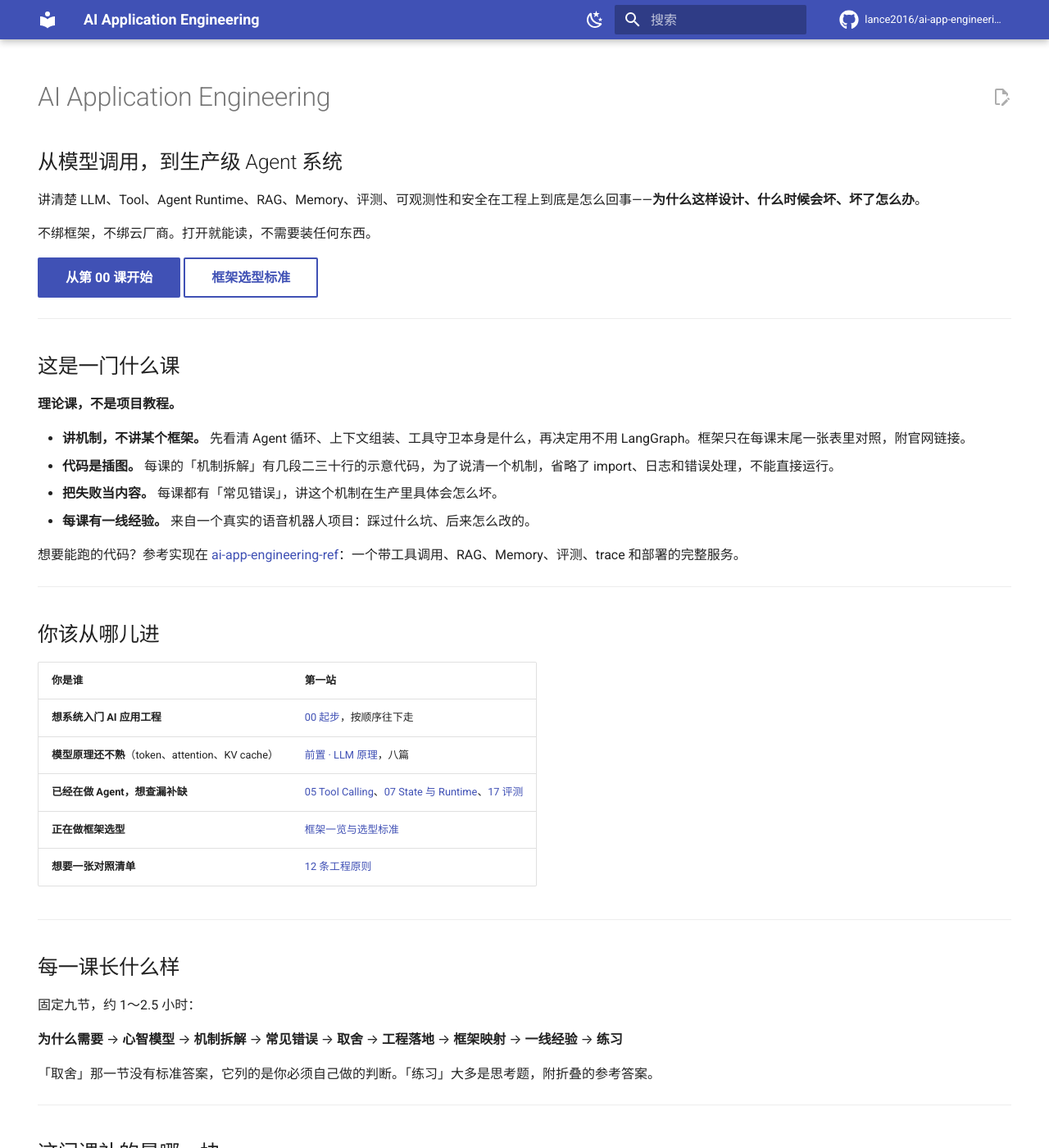
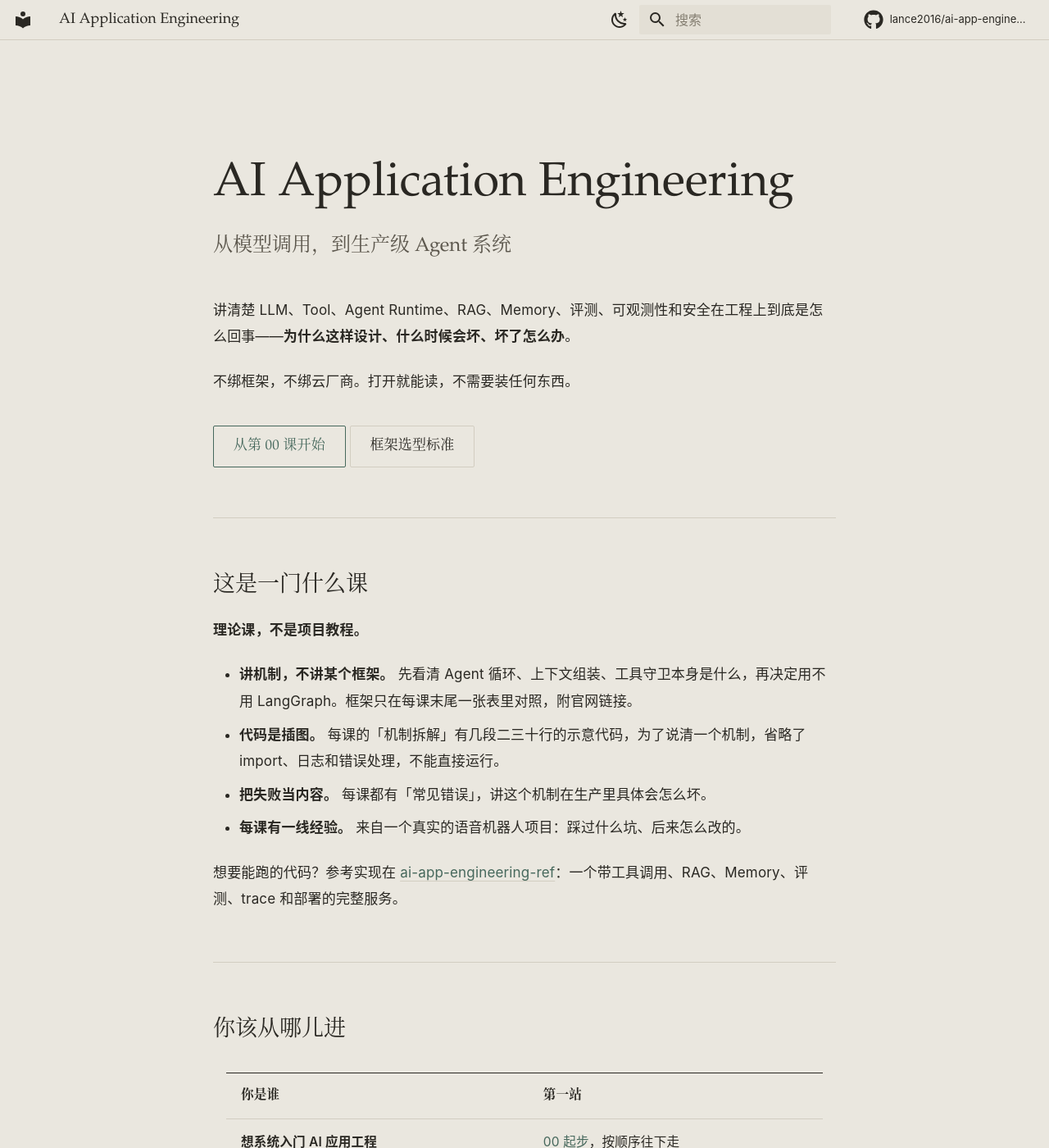
Before and after one commit to lance2016/ai-app-engineering, an MkDocs documentation site: the page built from docs/index.md, in a window 1280 px wide and 1400 px high. Shown: the whole window at 82% size. Built offline with MkDocs 1.6.1 and Material for MkDocs 9.7.7, drawn with Linux system fonts in a browser that asks for light colours; comment, search, counter and statistics services are not loaded.

Commit message:
style: give the docs site a paper-and-ink skin
Material's stock theme was showing through: an indigo header bar, Roboto
pulled from Google Fonts, and a 61rem text column that puts 56 full-width
Chinese characters on a line.

The skin is one sheet of paper -- header, nav and content share a single
ground, and structure comes from whitespace and hairlines rather than
cards or shadows. Colour is spent on links and on the "you are here"
marks; rust is held back for literals in code.

Typography, sized for Chinese long-form reading:
- 36rem measure (about 40 characters a line) with 1.9 line-height
- system faces only, no web font request, so first paint does not wait
  on a host that is unreachable from the mainland
- headings pair an old-style Latin serif with a Song face
- tables drop to the three-rule form, no zebra or shadow
- the one-sentence blockquote that opens each lesson gets the page's
  only piece of scale

Mermaid and the code highlighter are retinted to the same three colours,
so 40 diagrams and 150 listings stop reading as pasted-in screens.

Nav status badges now mark only the 8 unfinished pages instead of
stamping all 45; mkdocs.yml gains the tooltip text for those two states.

```diff
--- /dev/null
+++ b/docs/stylesheets/wabi.css
@@ -0,0 +1,531 @@
+/* ==========================================================================
+   Wabi-sabi skin for MkDocs Material.
+
+   Ground rules, so future edits stay coherent:
+   1. One paper tone across header, nav and content. Structure comes from
+      whitespace and hairlines, never from cards, shadows or fills.
+   2. No web fonts. The audience reads from mainland China, where Google
+      Fonts is unreachable; a blocked @import would stall first paint.
+      Headings borrow an old-style Latin serif and a system Song face.
+   3. Colour is spent in exactly one place: celadon, on links and on the
+      marks that say "you are here". Rust is reserved for warnings.
+   ========================================================================== */
+
+/* --- tokens ------------------------------------------------------------- */
+
+[data-md-color-scheme="default"] {
+  --ws-paper:      #eae7df;
+  --ws-paper-deep: #e3dfd5;
+  --ws-ink:        #2a2823;
+  --ws-ink-2:      #5c574d;
+  --ws-ink-3:      #857f72;
+  --ws-rule:       #d2cdc1;
+  --ws-rule-faint: #dfdace;
+  --ws-celadon:    #46685c;
+  --ws-celadon-2:  #6e8b7e;
+  --ws-rust:       #8a5334;
+
+  --md-default-bg-color:              var(--ws-paper);
+  --md-default-fg-color:              var(--ws-ink);
+  --md-default-fg-color--light:       var(--ws-ink-2);
+  --md-default-fg-color--lighter:     var(--ws-ink-3);
+  --md-default-fg-color--lightest:    var(--ws-rule);
+  --md-primary-fg-color:              var(--ws-paper);
+  --md-primary-bg-color:              var(--ws-ink);
+  --md-primary-bg-color--light:       var(--ws-ink-2);
+  --md-accent-fg-color:               var(--ws-celadon-2);
+  --md-typeset-color:                 var(--ws-ink);
+  --md-typeset-a-color:               var(--ws-celadon);
+  --md-typeset-mark-color:            #ded4b4;
+  --md-typeset-table-color:           var(--ws-rule);
+  --md-code-bg-color:                 var(--ws-paper-deep);
+  --md-code-fg-color:                 var(--ws-ink);
+  --md-footer-bg-color:               var(--ws-paper);
+  --md-footer-bg-color--dark:         var(--ws-paper);
+  --md-footer-fg-color:               var(--ws-ink);
+  --md-footer-fg-color--light:        var(--ws-ink-2);
+  --md-footer-fg-color--lighter:      var(--ws-ink-3);
+  --md-shadow-z1: none;
+  --md-shadow-z2: none;
+  --md-shadow-z3: none;
+
+  /* Syntax highlighting uses the page's own three colours -- ink, celadon,
+     rust -- so a code block reads as part of the page, not a pasted screen. */
+  --md-code-hl-keyword-color:      var(--ws-celadon);
+  --md-code-hl-operator-color:     var(--ws-ink-2);
+  --md-code-hl-punctuation-color:  var(--ws-ink-2);
+  --md-code-hl-string-color:       var(--ws-rust);
+  --md-code-hl-number-color:       var(--ws-rust);
+  --md-code-hl-constant-color:     var(--ws-rust);
+  --md-code-hl-special-color:      var(--ws-rust);
+  --md-code-hl-comment-color:      var(--ws-ink-3);
+  --md-code-hl-function-color:     var(--ws-ink);
+  --md-code-hl-name-color:         var(--ws-ink);
+  --md-code-hl-variable-color:     var(--ws-ink);
+  --md-code-hl-generic-color:      var(--ws-ink-2);
+  --md-code-hl-color:              var(--ws-celadon);
+}
+
+[data-md-color-scheme="slate"] {
+  --ws-paper:      #1e1d1a;
+  --ws-paper-deep: #26241f;
+  --ws-ink:        #e0dbd0;
+  --ws-ink-2:      #a39c8d;
+  --ws-ink-3:      #7c7567;
+  --ws-rule:       #3a372f;
+  --ws-rule-faint: #302e28;
+  --ws-celadon:    #9bbba9;
+  --ws-celadon-2:  #b9d2c3;
+  --ws-rust:       #c48a63;
+
+  --md-hue: 40;
+  --md-default-bg-color:              var(--ws-paper);
+  --md-default-fg-color:              var(--ws-ink);
+  --md-default-fg-color--light:       var(--ws-ink-2);
+  --md-default-fg-color--lighter:     var(--ws-ink-3);
+  --md-default-fg-color--lightest:    var(--ws-rule);
+  --md-primary-fg-color:              var(--ws-paper);
+  --md-primary-bg-color:              var(--ws-ink);
+  --md-primary-bg-color--light:       var(--ws-ink-2);
+  --md-accent-fg-color:               var(--ws-celadon-2);
+  --md-typeset-color:                 var(--ws-ink);
+  --md-typeset-a-color:               var(--ws-celadon);
+  --md-typeset-mark-color:            #4a4326;
+  --md-typeset-table-color:           var(--ws-rule);
+  --md-code-bg-color:                 var(--ws-paper-deep);
+  --md-code-fg-color:                 var(--ws-ink);
+  --md-footer-bg-color:               var(--ws-paper);
+  --md-footer-bg-color--dark:         var(--ws-paper);
+  --md-footer-fg-color:               var(--ws-ink);
+  --md-footer-fg-color--light:        var(--ws-ink-2);
+  --md-footer-fg-color--lighter:      var(--ws-ink-3);
+  --md-shadow-z1: none;
+  --md-shadow-z2: none;
+  --md-shadow-z3: none;
+
+  --md-code-hl-keyword-color:      var(--ws-celadon);
+  --md-code-hl-operator-color:     var(--ws-ink-2);
+  --md-code-hl-punctuation-color:  var(--ws-ink-2);
+  --md-code-hl-string-color:       var(--ws-rust);
+  --md-code-hl-number-color:       var(--ws-rust);
+  --md-code-hl-constant-color:     var(--ws-rust);
+  --md-code-hl-special-color:      var(--ws-rust);
+  --md-code-hl-comment-color:      var(--ws-ink-3);
+  --md-code-hl-function-color:     var(--ws-ink);
+  --md-code-hl-name-color:         var(--ws-ink);
+  --md-code-hl-variable-color:     var(--ws-ink);
+  --md-code-hl-generic-color:      var(--ws-ink-2);
+  --md-code-hl-color:              var(--ws-celadon);
+}
+
+/* --- type --------------------------------------------------------------- */
+
+:root {
+  /* Latin from an old-style face with calligraphic roots, CJK from a Song
+     face. Both traditions come from a cut or brushed stroke, so mixed
+     Chinese/English headings keep one voice. */
+  --ws-serif: "Iowan Old Style", "Palatino Linotype", Palatino, "Book Antiqua",
+              Georgia, "Songti SC", "Source Han Serif SC", "Noto Serif CJK SC",
+              "Source Han Serif CN", STSong, SimSun, serif;
+  --ws-sans:  -apple-system, BlinkMacSystemFont, "Segoe UI", "PingFang SC",
+              "Hiragino Sans GB", "Microsoft YaHei", "Source Han Sans SC",
+              "Noto Sans CJK SC", sans-serif;
+  --ws-mono:  ui-monospace, SFMono-Regular, "SF Mono", Menlo, Consolas,
+              "Liberation Mono", "PingFang SC", monospace;
+}
+
+body, input, .md-typeset { font-family: var(--ws-sans); }
+code, kbd, pre, .md-typeset code, .md-typeset pre { font-family: var(--ws-mono); }
+
+/* CJK carries more ink per line than Latin, so it wants more leading and a
+   slightly larger body size than Material's default 16px/1.6. */
+.md-typeset {
+  font-size: .85rem;
+  line-height: 1.9;
+  letter-spacing: .01em;
+}
+
+.md-typeset h1, .md-typeset h2, .md-typeset h3,
+.md-typeset h4, .md-typeset h5, .md-typeset h6 {
+  font-family: var(--ws-serif);
+  font-weight: 600;
+  letter-spacing: 0;
+  color: var(--ws-ink);
+}
+
+.md-typeset h1 {
+  font-size: 2rem;
+  line-height: 1.35;
+  margin: 0 0 1.6rem;
+  font-weight: 500;
+}
+.md-typeset h2 {
+  font-size: 1.35rem;
+  line-height: 1.4;
+  margin: 3.2rem 0 .9rem;
+  font-weight: 500;
+}
+.md-typeset h3 {
+  font-size: 1.05rem;
+  margin: 2rem 0 .6rem;
+  font-weight: 600;
+}
+.md-typeset h4 { font-size: .92rem; margin: 1.6rem 0 .5rem; }
+
+.md-typeset p, .md-typeset li { text-wrap: pretty; }
+.md-typeset p { margin: 0 0 1.1rem; }
+.md-typeset ul, .md-typeset ol { margin-bottom: 1.1rem; }
+.md-typeset li { margin-bottom: .35rem; }
+.md-typeset strong { font-weight: 600; color: var(--ws-ink); }
+
+/* --- measure and the empty margin --------------------------------------- */
+
+.md-grid { max-width: 68rem; }
+
+/* Material sets the root font at 125%, so 1rem is 20px here. 36rem is about
+   720px, roughly 40 full-width Chinese characters per line -- Material's
+   default 61rem grid puts 56 on a line, which is past comfortable.
+   The column stops well short of the table of contents. The gap is not
+   padding waiting to be filled; it is the page breathing. */
+.md-content__inner { max-width: 36rem; margin-bottom: 4rem; }
+.md-content__inner::before { display: none; }         /* Material's top spacer */
+.md-content__inner > :first-child { margin-top: 2.4rem; }
+
+/* Tables, code and diagrams are allowed to spill into that gap, but only on
+   screens wide enough that the spill cannot reach the table of contents. */
+@media screen and (min-width: 90em) {
+  .md-typeset .md-typeset__scrollwrap,
+  .md-typeset .highlight,
+  .md-typeset .highlighttable,
+  .md-typeset .mermaid,
+  .md-typeset > p > img {
+    width: calc(100% + 4rem);
+    max-width: none;
+  }
+}
+
+/* --- the opening line ---------------------------------------------------- */
+
+/* Every lesson opens with a one-sentence blockquote under the title. It is
+   the page's thesis, so it gets the page's one piece of scale. */
+[dir] .md-typeset h1 + blockquote {
+  margin: 0 0 3rem;
+  padding: 0 0 1.6rem;
+  border: 0;
+  border-bottom: 1px solid var(--ws-rule);
+  font-family: var(--ws-serif);
+  font-size: 1.05rem;
+  line-height: 1.95;
+  color: var(--ws-ink-2);
+}
+[dir] .md-typeset h1 + blockquote p { margin: 0; }
+
+[dir] .md-typeset blockquote {
+  margin: 1.6rem 0;
+  padding-left: 1.2rem;
+  border-left: 1px solid var(--ws-rule);
+  color: var(--ws-ink-2);
+}
+
+/* --- tables: the three-rule form used in Chinese technical writing ------- */
+
+.md-typeset table:not([class]) {
+  border: 0;
+  border-top: 1px solid var(--ws-ink);
+  border-bottom: 1px solid var(--ws-ink);
+  border-radius: 0;
+  box-shadow: none;
+  font-size: .78rem;
+  line-height: 1.75;
+}
+.md-typeset table:not([class]) th {
+  background: transparent;
+  border-bottom: 1px solid var(--ws-rule);
+  font-family: var(--ws-serif);
+  font-weight: 600;
+  color: var(--ws-ink);
+  padding: .7rem .9rem;
+}
+.md-typeset table:not([class]) td {
+  border: 0;
+  padding: .7rem .9rem;
+  vertical-align: top;
+}
+.md-typeset table:not([class]) tr:hover { background: transparent; }
+.md-typeset__scrollwrap { margin: 1.6rem 0; }
+
+/* --- code ---------------------------------------------------------------- */
+
+.md-typeset pre > code {
+  border-radius: 2px;
+  padding: 1.1rem 1.2rem;
+  line-height: 1.7;
+}
+.md-typeset .highlight { margin: 1.6rem 0; }
+.md-typeset code {
+  border-radius: 2px;
+  padding: .1em .35em;
+  font-size: .84em;
+  background: var(--ws-paper-deep);
+}
+.md-typeset a > code { color: inherit; }
+
+/* Line numbers should recede; they are addressing, not content. */
+.md-typeset .highlight [data-linenos]::before {
+  color: var(--ws-ink-3);
+  background: transparent;
+  box-shadow: none;
+}
+
+/* --- links --------------------------------------------------------------- */
+
+.md-typeset a {
+  color: var(--ws-celadon);
+  text-decoration: underline;
+  text-decoration-color: var(--ws-rule);
+  text-underline-offset: .22em;
+  text-decoration-thickness: 1px;
+}
+.md-typeset a:hover,
+.md-typeset a:focus-visible { text-decoration-color: currentColor; }
+
+/* --- buttons: an outline, not a slab ------------------------------------- */
+
+.md-typeset .md-button {
+  border: 1px solid var(--ws-rule);
+  border-radius: 2px;
+  padding: .5em 1.4em;
+  color: var(--ws-ink);
+  font-family: var(--ws-serif);
+  font-weight: 500;
+  text-decoration: none;
+  transition: border-color .2s, color .2s;
+}
+.md-typeset .md-button--primary {
+  background: transparent;
+  border-color: var(--ws-celadon);
+  color: var(--ws-celadon);
+}
+.md-typeset .md-button:hover,
+.md-typeset .md-button:focus-visible {
+  background: transparent;
+  border-color: var(--ws-ink);
+  color: var(--ws-ink);
+}
+
+/* --- header: paper all the way up ---------------------------------------- */
+
+.md-header {
+  background: var(--ws-paper);
+  color: var(--ws-ink);
+  box-shadow: none;
+  border-bottom: 1px solid transparent;
+  transition: border-color .25s;
+}
+.md-header--shadow { border-bottom-color: var(--ws-rule); box-shadow: none; }
+.md-header__title { font-family: var(--ws-serif); font-weight: 500; }
+.md-header__topic:first-child { font-weight: 500; }
+.md-search__form {
+  background: var(--ws-paper-deep);
+  border-radius: 2px;
+  box-shadow: none;
+}
+.md-search__form:hover { background: var(--ws-rule-faint); }
+.md-search__input::placeholder { color: var(--ws-ink-3); }
+[data-md-toggle="search"]:checked ~ .md-header .md-search__form { border-radius: 2px 2px 0 0; }
+.md-search__output { border-radius: 0 0 2px 2px; }
+.md-search-result__meta { background: var(--ws-paper-deep); color: var(--ws-ink-2); }
+
+/* --- navigation: a mark in the margin, not a filled pill ----------------- */
+
+.md-nav { font-size: .68rem; line-height: 1.7; }
+.md-nav__title { font-family: var(--ws-serif); color: var(--ws-ink-2); font-weight: 500; }
+.md-nav__link { color: var(--ws-ink-2); transition: color .15s; }
+.md-nav__link:hover, .md-nav__link:focus { color: var(--ws-ink); }
+.md-nav__item .md-nav__link--active,
+.md-nav__item .md-nav__link--active:hover { color: var(--ws-celadon); font-weight: 600; }
+
+.md-sidebar--primary .md-nav__list .md-nav__link {
+  position: relative;
+  padding-left: .55rem;
+}
+.md-sidebar--primary .md-nav__link--active::before {
+  content: "";
+  position: absolute;
+  left: 0;
+  top: .45em;
+  bottom: .45em;
+  width: 2px;
+  background: var(--ws-celadon);
+}
+
+.md-sidebar__scrollwrap::-webkit-scrollbar-thumb { background: var(--ws-rule); }
+
+/* 37 of the 45 pages carry status: complete, so that badge marks the rule
+   rather than the exception and reads as noise. Only the unfinished pages
+   get a mark, and it stays a dot. */
+.md-status--complete { display: none; }
+.md-status { color: var(--ws-ink-3); }
+.md-status::after {
+  content: "";
+  display: inline-block;
+  width: 5px;
+  height: 5px;
+  margin-left: .3em;
+  background: transparent;
+  border: 1px solid currentcolor;
+  border-radius: 50%;
+  vertical-align: .1em;
+  -webkit-mask-image: none;
+  mask-image: none;
+}
+.md-status--draft::after { background: currentcolor; }
+
+/* Table of contents: quiet, with the active heading marked the same way. */
+.md-nav--secondary .md-nav__title { border-bottom: 1px solid var(--ws-rule); padding-bottom: .5rem; }
+.md-nav--secondary .md-nav__link--passed { color: var(--ws-ink-3); }
+
+/* --- footer -------------------------------------------------------------- */
+
+.md-footer { border-top: 1px solid var(--ws-rule); }
+.md-footer-meta { background: transparent; }
+.md-footer__link { opacity: 1; }
+.md-footer__title { font-family: var(--ws-serif); background: transparent; }
+.md-footer__direction { color: var(--ws-ink-3); }
+.md-copyright { color: var(--ws-ink-3); }
+.md-copyright__highlight { color: var(--ws-ink-2); }
+
+/* --- diagrams and figures ------------------------------------------------ */
+
+/* Material declares these on `:root > *`, i.e. on <body>, so a plain :root
+   block here loses to it. Match the selector and win on source order.
+   The 40 Mermaid diagrams stay entirely in ink and paper: colour is spent on
+   links and on the opening line, and nowhere else. */
+:root > * {
+  --md-mermaid-font-family: var(--ws-sans);
+  --md-mermaid-node-bg-color: transparent;
+  --md-mermaid-node-fg-color: var(--ws-ink-2);
+  --md-mermaid-label-bg-color: var(--ws-paper);
+  --md-mermaid-label-fg-color: var(--ws-ink);
+  --md-mermaid-edge-color: var(--ws-ink-2);
+
+  --md-mermaid-sequence-actor-bg-color: transparent;
+  --md-mermaid-sequence-actor-fg-color: var(--ws-ink);
+  --md-mermaid-sequence-actor-border-color: var(--ws-ink-2);
+  --md-mermaid-sequence-actor-line-color: var(--ws-rule);
+  --md-mermaid-sequence-actorman-bg-color: transparent;
+  --md-mermaid-sequence-actorman-line-color: var(--ws-ink-2);
+  --md-mermaid-sequence-box-bg-color: transparent;
+  --md-mermaid-sequence-box-fg-color: var(--ws-ink);
+  --md-mermaid-sequence-label-bg-color: var(--ws-paper-deep);
+  --md-mermaid-sequence-label-fg-color: var(--ws-ink);
+  --md-mermaid-sequence-loop-bg-color: transparent;
+  --md-mermaid-sequence-loop-border-color: var(--ws-rule);
+  --md-mermaid-sequence-loop-fg-color: var(--ws-ink);
+  --md-mermaid-sequence-message-fg-color: var(--ws-ink);
+  --md-mermaid-sequence-message-line-color: var(--ws-ink-2);
+  --md-mermaid-sequence-note-bg-color: var(--ws-paper-deep);
+  --md-mermaid-sequence-note-border-color: var(--ws-rule);
+  --md-mermaid-sequence-note-fg-color: var(--ws-ink);
+  --md-mermaid-sequence-number-bg-color: var(--ws-ink-2);
+  --md-mermaid-sequence-number-fg-color: var(--ws-paper);
+}
+.md-typeset .mermaid { margin: 2.4rem 0; }
+
+.md-typeset img { border-radius: 2px; }
+
+/* --- folded exercise answers --------------------------------------------- */
+
+[dir] .md-typeset details {
+  border: 0;
+  border-top: 1px solid var(--ws-rule);
+  border-radius: 0;
+  box-shadow: none;
+  background: transparent;
+  font-size: inherit;
+  padding-bottom: .6rem;
+}
+[dir] .md-typeset details > summary {
+  background: transparent;
+  border-left-width: 0;
+  font-family: var(--ws-serif);
+  font-weight: 500;
+  color: var(--ws-ink-2);
+  padding: .7rem 0;
+}
+[dir] .md-typeset details > summary::before { display: none; }
+.md-typeset details > summary::after { color: var(--ws-ink-3); }
+[dir] .md-typeset details[open] > summary { color: var(--ws-ink); }
+
+/* --- rules and marks ------------------------------------------------------ */
+
+.md-typeset hr {
+  border-bottom: 1px solid var(--ws-rule);
+  margin: 3rem 0;
+}
+
+.md-typeset .headerlink {
+  color: var(--ws-rule);
+  text-decoration: none;
+}
+.md-typeset :target > .headerlink,
+.md-typeset :hover > .headerlink { color: var(--ws-celadon); }
+
+/* --- the front page ------------------------------------------------------- */
+
+/* index.md hides both sidebars, which is how we recognise it without a
+   template override. Its column runs wider and opens with more silence. */
+.md-main__inner:has(.md-sidebar--primary[hidden]) .md-content__inner {
+  max-width: 38rem;
+  margin-inline: auto;
+}
+
+/* The edit-this-page pencil has nothing to sit beside on the front page. */
+.md-main__inner:has(.md-sidebar--primary[hidden]) .md-content__button { display: none; }
+.md-main__inner:has(.md-sidebar--primary[hidden]) .md-content__inner > h1 {
+  font-size: 2.9rem;
+  line-height: 1.2;
+  margin-top: 5rem;
+  margin-bottom: 1.2rem;
+  font-weight: 400;
+}
+.md-main__inner:has(.md-sidebar--primary[hidden]) .md-content__inner > h1 + h2 {
+  margin-top: 0;
+  margin-bottom: 2.2rem;
+  font-size: 1.2rem;
+  font-weight: 400;
+  color: var(--ws-ink-2);
+}
+.md-main__inner:has(.md-sidebar--primary[hidden]) .md-typeset .md-button {
+  margin-top: .8rem;
+}
+
+/* --- quality floor -------------------------------------------------------- */
+
+:focus-visible {
+  outline: 2px solid var(--ws-celadon);
+  outline-offset: 2px;
+}
+
+@media (prefers-reduced-motion: reduce) {
+  *, *::before, *::after {
+    animation-duration: .01ms !important;
+    transition-duration: .01ms !important;
+    scroll-behavior: auto !important;
+  }
+}
+
+@media screen and (max-width: 76.1875em) {
+  .md-nav--primary .md-nav__title { background: var(--ws-paper); color: var(--ws-ink); }
+  .md-nav--primary .md-nav__title ~ .md-nav__list { box-shadow: none; }
+  .md-content__inner { max-width: none; }
+}
+
+@media screen and (max-width: 44.9375em) {
+  .md-typeset { font-size: .82rem; line-height: 1.85; }
+  .md-typeset h1 { font-size: 1.55rem; }
+  .md-main__inner:has(.md-sidebar--primary[hidden]) .md-content__inner > h1 {
+    font-size: 2rem;
+    margin-top: 2.4rem;
+  }
+}
--- a/mkdocs.yml
+++ b/mkdocs.yml
@@ -16,6 +16,9 @@ exclude_docs: |
 theme:
   name: material
   language: zh
+  # Roboto is Material's signature and its Google Fonts request stalls for
+  # readers in mainland China. The skin uses system faces instead.
+  font: false
   icon:
     repo: fontawesome/brands/github
   features:
@@ -34,18 +37,27 @@ theme:
   palette:
     - media: "(prefers-color-scheme: light)"
       scheme: default
-      primary: indigo
-      accent: indigo
+      primary: custom
+      accent: custom
       toggle:
         icon: material/weather-night
         name: 切换到暗色
     - media: "(prefers-color-scheme: dark)"
       scheme: slate
-      primary: indigo
-      accent: indigo
+      primary: custom
+      accent: custom
       toggle:
         icon: material/weather-sunny
         name: 切换到亮色
+
+extra:
+  # 37 篇 complete、6 篇 draft、2 篇 outline。只标未完成的那几篇，见 wabi.css。
+  status:
+    draft: 草稿，内容还会变
+    outline: 只有提纲
+
+extra_css:
+  - stylesheets/wabi.css
 
 plugins:
   # 装了 jieba 之后，Material 会在构建期对中文正文分词，搜索才能命中中文词。
```
